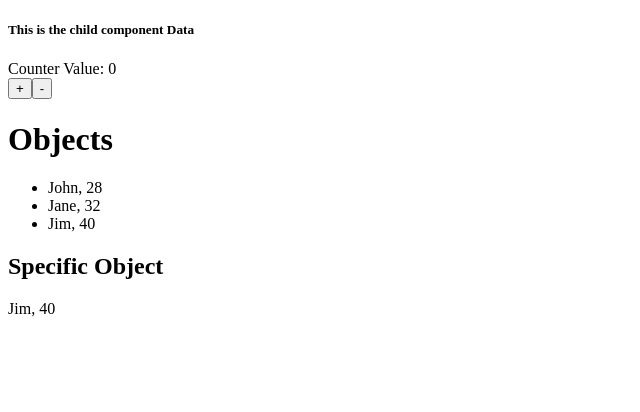
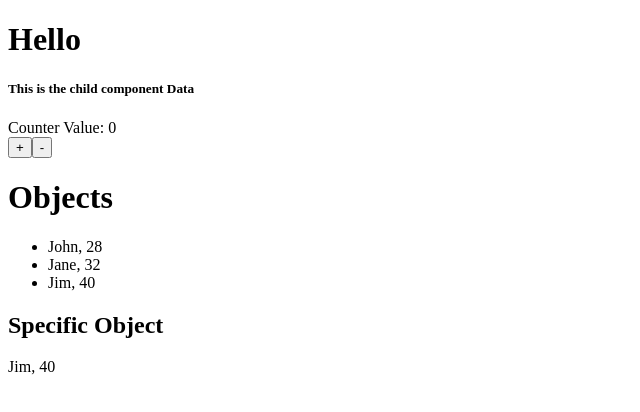
Before and after one commit to umairulhasan/Expence-Traker-old-uncomp, a React (Create React App) app: page / in a window 1280 px wide. Shown: the top 412 px of the page, without its empty margins (0-640 px from the left). Built offline with nearby package versions, Linux system fonts and the light colour scheme.

Commit message:
We use props for practice

```diff
--- a/src/App.js
+++ b/src/App.js
@@ -39,13 +39,14 @@ import React, { useState } from 'react';
 import CounterInput from './CounterInput';
 import CounterOutput from './CounterOutput';
 import Filterpractive from './Filterpractive';
+import Prop from './propsPractice';
 function App() {
 
 
   return (
     //This is the parent component
     <div className='App'>
-
+    <Prop    dishName = 'This is the parent data'/>
       <CounterOutput />
       <br />
       <CounterInput />
--- /dev/null
+++ b/src/propsPractice.js
@@ -0,0 +1,13 @@
+import React from 'react';
+
+export default function propsPractice(props) {
+  return (
+    <div>
+      <h1>
+
+Hello {props.displayName}
+
+      </h1>
+    </div>
+  );
+}
```
